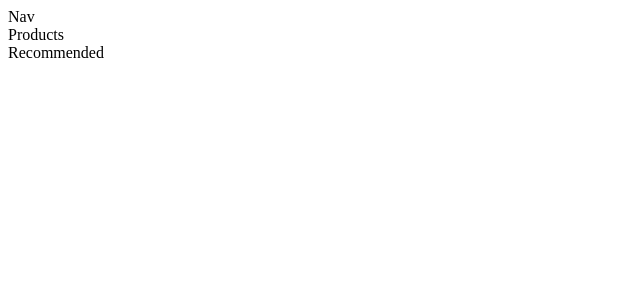
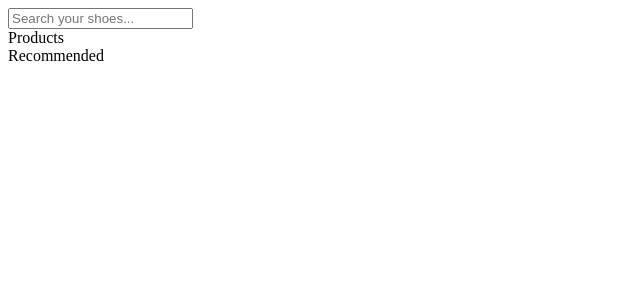
Before and after one commit to VineetPrajapati/advance-filtering, a React (Vite) app: page / in a window 1280 px wide. Shown: the top 300 px of the page, without its empty margins (0-640 px from the left). Built offline with nearby package versions, Linux system fonts and the light colour scheme.

Commit message:
react-icons

```diff
--- a/package.json
+++ b/package.json
@@ -11,7 +11,8 @@
   },
   "dependencies": {
     "react": "^19.0.0",
-    "react-dom": "^19.0.0"
+    "react-dom": "^19.0.0",
+    "react-icons": "^5.5.0"
   },
   "devDependencies": {
     "@eslint/js": "^9.21.0",
--- a/src/Navigation/Nav.jsx
+++ b/src/Navigation/Nav.jsx
@@ -1,8 +1,19 @@
-import "./Nav.css"
+import "./Nav.css";
 const Nav = () => {
   return (
-    <div>Nav</div>
-  )
-}
+    <nav>
+      <div className="nav-container">
+        <input
+          type="text"
+          className="search-input"
+          placeholder="Search your shoes..."
+        />
+      </div>
+      <div className="profile-container">
 
-export default Nav
+      </div>
+    </nav>
+  );
+};
+
+export default Nav;
```
Also changed, not shown: 1 other file (tests, documents, lock files or other folders).
